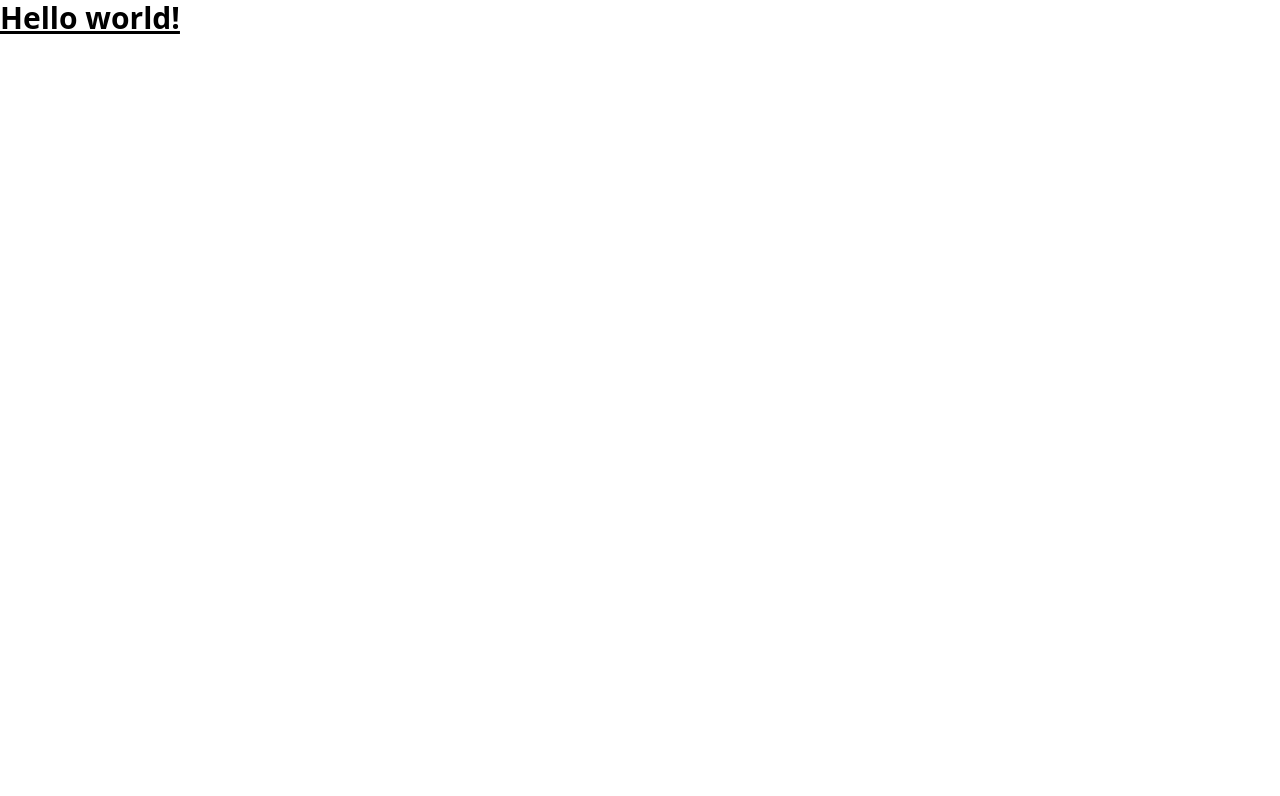
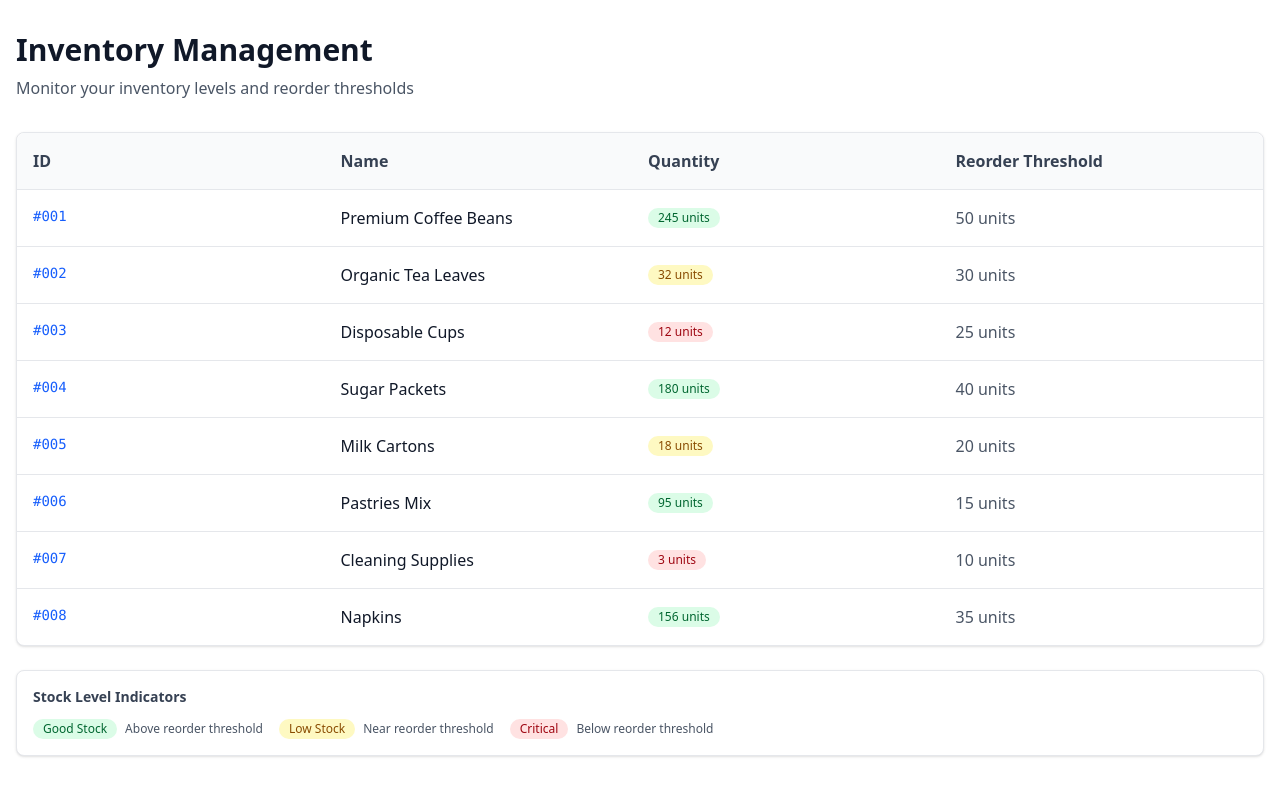
Before and after one commit to Palmen01/InWintory, an Angular app in the folder Client/: page / in a window 1280 px wide. Shown: the top 796 px of the page. Built offline with nearby package versions, Linux system fonts and the light colour scheme.

Commit message:
item model

```diff
--- a/Client/src/app/app.component.html
+++ b/Client/src/app/app.component.html
@@ -1,3 +1,132 @@
-<h1 class="text-3xl font-bold underline">
-  Hello world!
-</h1>
+<div class="container mx-auto px-4 py-8">
+        <div class="mb-8">
+            <h1 class="text-3xl font-bold text-gray-900 mb-2">Inventory Management</h1>
+            <p class="text-gray-600">Monitor your inventory levels and reorder thresholds</p>
+        </div>
+
+        <!-- Grid Header -->
+        <div class="bg-white rounded-lg shadow-sm border border-gray-200 mb-6">
+            <div class="grid grid-cols-4 gap-4 p-4 bg-gray-50 rounded-t-lg border-b border-gray-200">
+                <div class="font-semibold text-gray-700">ID</div>
+                <div class="font-semibold text-gray-700">Name</div>
+                <div class="font-semibold text-gray-700">Quantity</div>
+                <div class="font-semibold text-gray-700">Reorder Threshold</div>
+            </div>
+
+            <!-- Grid Items -->
+            <div class="divide-y divide-gray-200">
+                <div class="grid grid-cols-4 gap-4 p-4 hover:bg-gray-50 transition-colors">
+                    <div class="text-sm font-mono text-blue-600">#001</div>
+                    <div class="font-medium text-gray-900">Premium Coffee Beans</div>
+                    <div class="flex items-center">
+                        <span class="inline-flex items-center px-2.5 py-0.5 rounded-full text-xs font-medium bg-green-100 text-green-800">
+                            245 units
+                        </span>
+                    </div>
+                    <div class="text-gray-600">50 units</div>
+                </div>
+
+                <div class="grid grid-cols-4 gap-4 p-4 hover:bg-gray-50 transition-colors">
+                    <div class="text-sm font-mono text-blue-600">#002</div>
+                    <div class="font-medium text-gray-900">Organic Tea Leaves</div>
+                    <div class="flex items-center">
+                        <span class="inline-flex items-center px-2.5 py-0.5 rounded-full text-xs font-medium bg-yellow-100 text-yellow-800">
+                            32 units
+                        </span>
+                    </div>
+                    <div class="text-gray-600">30 units</div>
+                </div>
+
+                <div class="grid grid-cols-4 gap-4 p-4 hover:bg-gray-50 transition-colors">
+                    <div class="text-sm font-mono text-blue-600">#003</div>
+                    <div class="font-medium text-gray-900">Disposable Cups</div>
+                    <div class="flex items-center">
+                        <span class="inline-flex items-center px-2.5 py-0.5 rounded-full text-xs font-medium bg-red-100 text-red-800">
+                            12 units
+                        </span>
+                    </div>
+                    <div class="text-gray-600">25 units</div>
+                </div>
+
+                <div class="grid grid-cols-4 gap-4 p-4 hover:bg-gray-50 transition-colors">
+                    <div class="text-sm font-mono text-blue-600">#004</div>
+                    <div class="font-medium text-gray-900">Sugar Packets</div>
+                    <div class="flex items-center">
+                        <span class="inline-flex items-center px-2.5 py-0.5 rounded-full text-xs font-medium bg-green-100 text-green-800">
+                            180 units
+                        </span>
+                    </div>
+                    <div class="text-gray-600">40 units</div>
+                </div>
+
+                <div class="grid grid-cols-4 gap-4 p-4 hover:bg-gray-50 transition-colors">
+                    <div class="text-sm font-mono text-blue-600">#005</div>
+                    <div class="font-medium text-gray-900">Milk Cartons</div>
+                    <div class="flex items-center">
+                        <span class="inline-flex items-center px-2.5 py-0.5 rounded-full text-xs font-medium bg-yellow-100 text-yellow-800">
+                            18 units
+                        </span>
+                    </div>
+                    <div class="text-gray-600">20 units</div>
+                </div>
+
+                <div class="grid grid-cols-4 gap-4 p-4 hover:bg-gray-50 transition-colors">
+                    <div class="text-sm font-mono text-blue-600">#006</div>
+                    <div class="font-medium text-gray-900">Pastries Mix</div>
+                    <div class="flex items-center">
+                        <span class="inline-flex items-center px-2.5 py-0.5 rounded-full text-xs font-medium bg-green-100 text-green-800">
+                            95 units
+                        </span>
+                    </div>
+                    <div class="text-gray-600">15 units</div>
+                </div>
+
+                <div class="grid grid-cols-4 gap-4 p-4 hover:bg-gray-50 transition-colors">
+                    <div class="text-sm font-mono text-blue-600">#007</div>
+                    <div class="font-medium text-gray-900">Cleaning Supplies</div>
+                    <div class="flex items-center">
+                        <span class="inline-flex items-center px-2.5 py-0.5 rounded-full text-xs font-medium bg-red-100 text-red-800">
+                            3 units
+                        </span>
+                    </div>
+                    <div class="text-gray-600">10 units</div>
+                </div>
+
+                <div class="grid grid-cols-4 gap-4 p-4 hover:bg-gray-50 transition-colors">
+                    <div class="text-sm font-mono text-blue-600">#008</div>
+                    <div class="font-medium text-gray-900">Napkins</div>
+                    <div class="flex items-center">
+                        <span class="inline-flex items-center px-2.5 py-0.5 rounded-full text-xs font-medium bg-green-100 text-green-800">
+                            156 units
+                        </span>
+                    </div>
+                    <div class="text-gray-600">35 units</div>
+                </div>
+            </div>
+        </div>
+
+        <!-- Legend -->
+        <div class="bg-white rounded-lg shadow-sm border border-gray-200 p-4">
+            <h3 class="text-sm font-semibold text-gray-700 mb-3">Stock Level Indicators</h3>
+            <div class="flex flex-wrap gap-4 text-xs">
+                <div class="flex items-center">
+                    <span class="inline-flex items-center px-2.5 py-0.5 rounded-full text-xs font-medium bg-green-100 text-green-800 mr-2">
+                        Good Stock
+                    </span>
+                    <span class="text-gray-600">Above reorder threshold</span>
+                </div>
+                <div class="flex items-center">
+                    <span class="inline-flex items-center px-2.5 py-0.5 rounded-full text-xs font-medium bg-yellow-100 text-yellow-800 mr-2">
+                        Low Stock
+                    </span>
+                    <span class="text-gray-600">Near reorder threshold</span>
+                </div>
+                <div class="flex items-center">
+                    <span class="inline-flex items-center px-2.5 py-0.5 rounded-full text-xs font-medium bg-red-100 text-red-800 mr-2">
+                        Critical
+                    </span>
+                    <span class="text-gray-600">Below reorder threshold</span>
+                </div>
+            </div>
+        </div>
+    </div>
```
Also changed, not shown: 3 other files (tests, documents, lock files or other folders).
